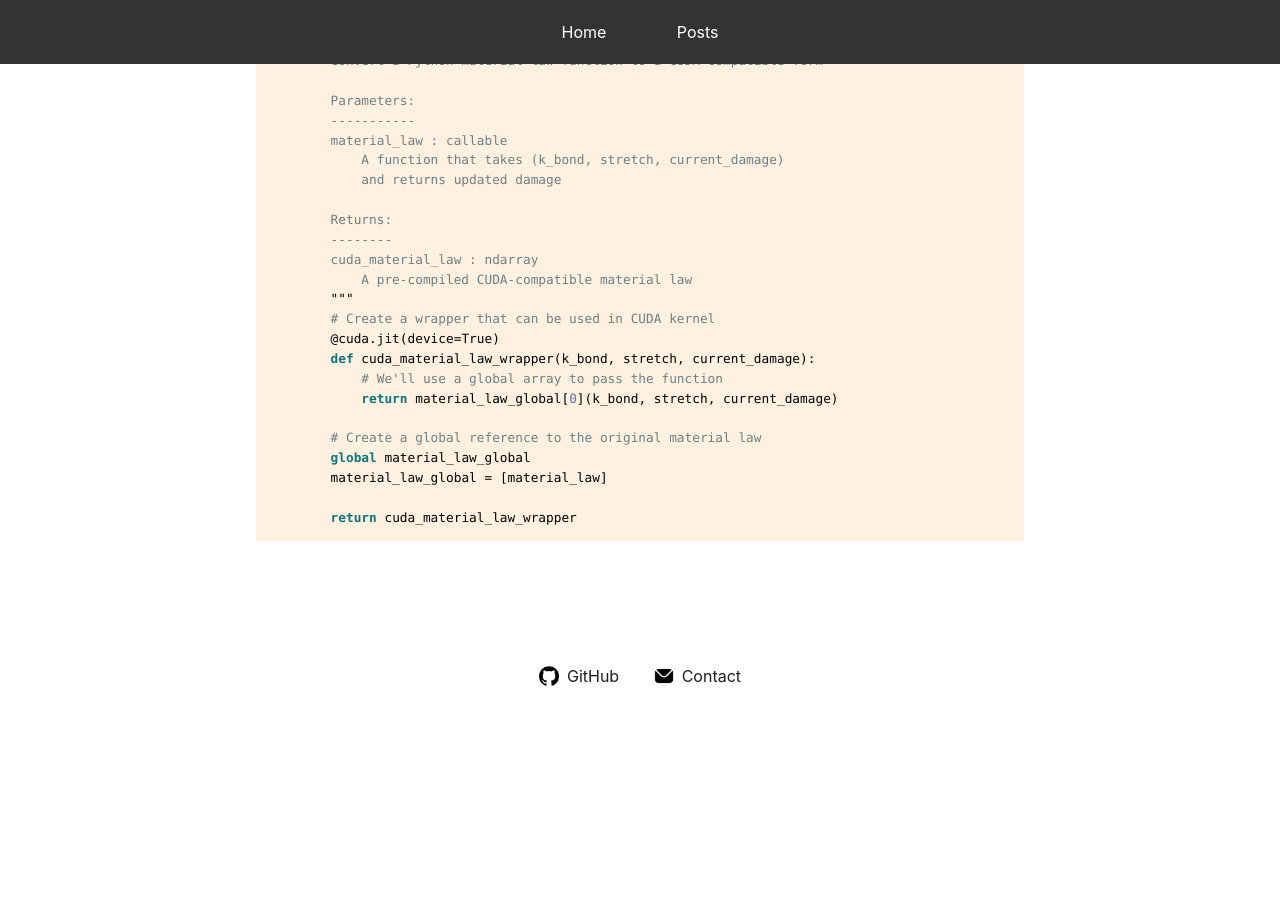
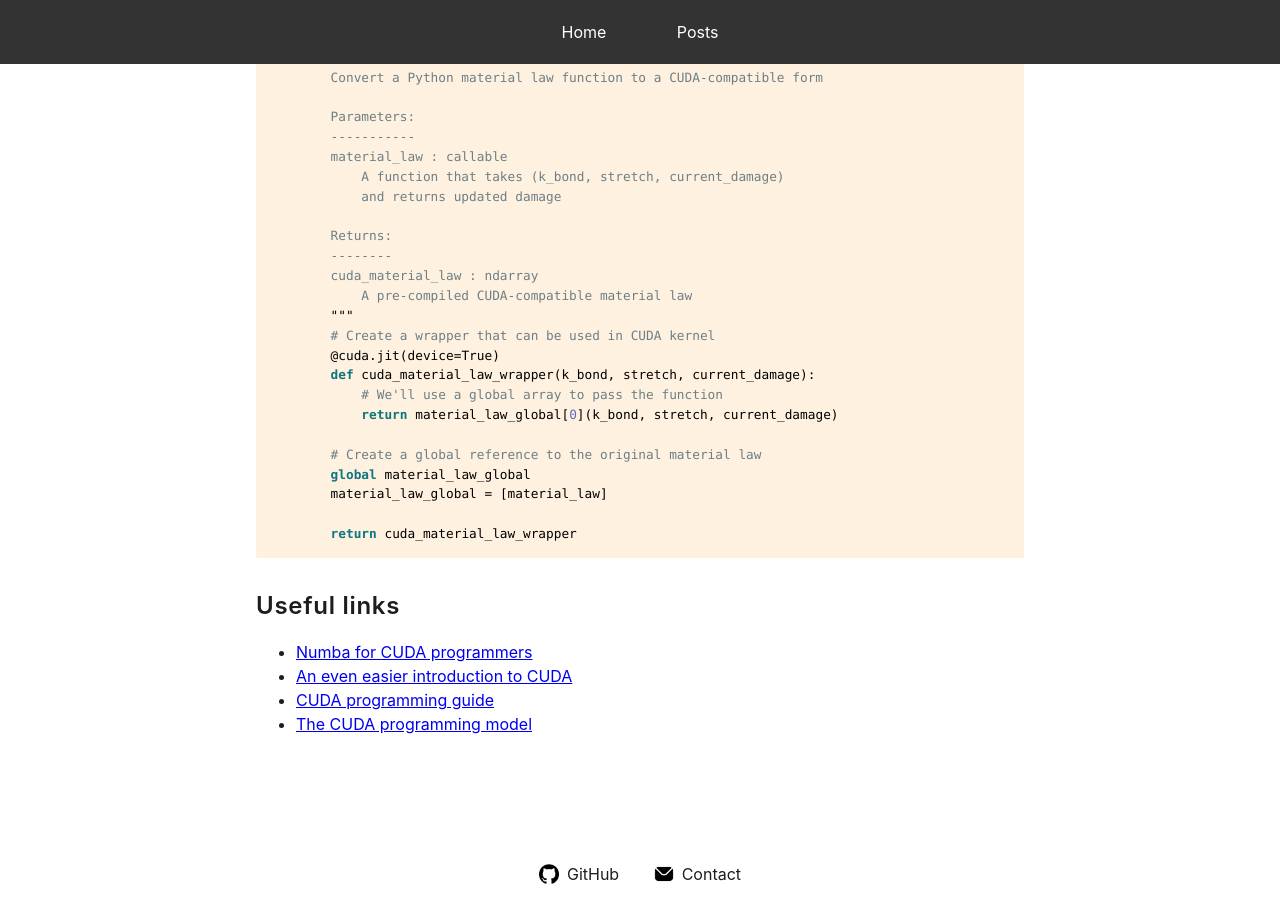
Before and after one commit to mark-hobbs/mark-hobbs.github.io, a Jekyll site: the page built from _posts/2025-02-03-cuda.md, in a window 1280 px wide and 900 px high, scrolled down 4177 px. Built offline with Jekyll 4.4.1, drawn with Linux system fonts in a browser that asks for light colours; before the commit the page ends 4879 px from its top, so only the background shows below that.

Commit message:
General updates

````diff
--- a/_posts/2025-02-03-cuda.md
+++ b/_posts/2025-02-03-cuda.md
@@ -9,7 +9,7 @@ This post details the acceleration of the [`pypd`](https://github.com/mark-hobbs
 
 The majority of the simulation time is spent in two functions `particles.compute_forces` and `particles.update_forces`. These have both been optimised using `numba` in a manner similar to that employed when using `OpenMP`... i.e. shared memory type problem...
 
-### The CUDA programming model
+## The CUDA programming model
 
 Before writing the CUDA kernel, we briefly review the CUDA programming model. The CUDA programming model provides an abstraction of the GPU architecture that acts as a bridge between an application and its possible implementation on GPU hardware. See this [post](https://developer.nvidia.com/blog/cuda-refresher-cuda-programming-model/) for further details.
 
@@ -219,3 +219,10 @@ class ConstitutiveLaw:
 
         return cuda_material_law_wrapper
 ```
+
+## Useful links
+
+- [Numba for CUDA programmers](https://github.com/numba/nvidia-cuda-tutorial)
+- [An even easier introduction to CUDA](https://developer.nvidia.com/blog/even-easier-introduction-cuda/)
+- [CUDA programming guide](https://docs.nvidia.com/cuda/cuda-c-programming-guide/index.html)
+- [The CUDA programming model](https://developer.nvidia.com/blog/cuda-refresher-cuda-programming-model/)
````
